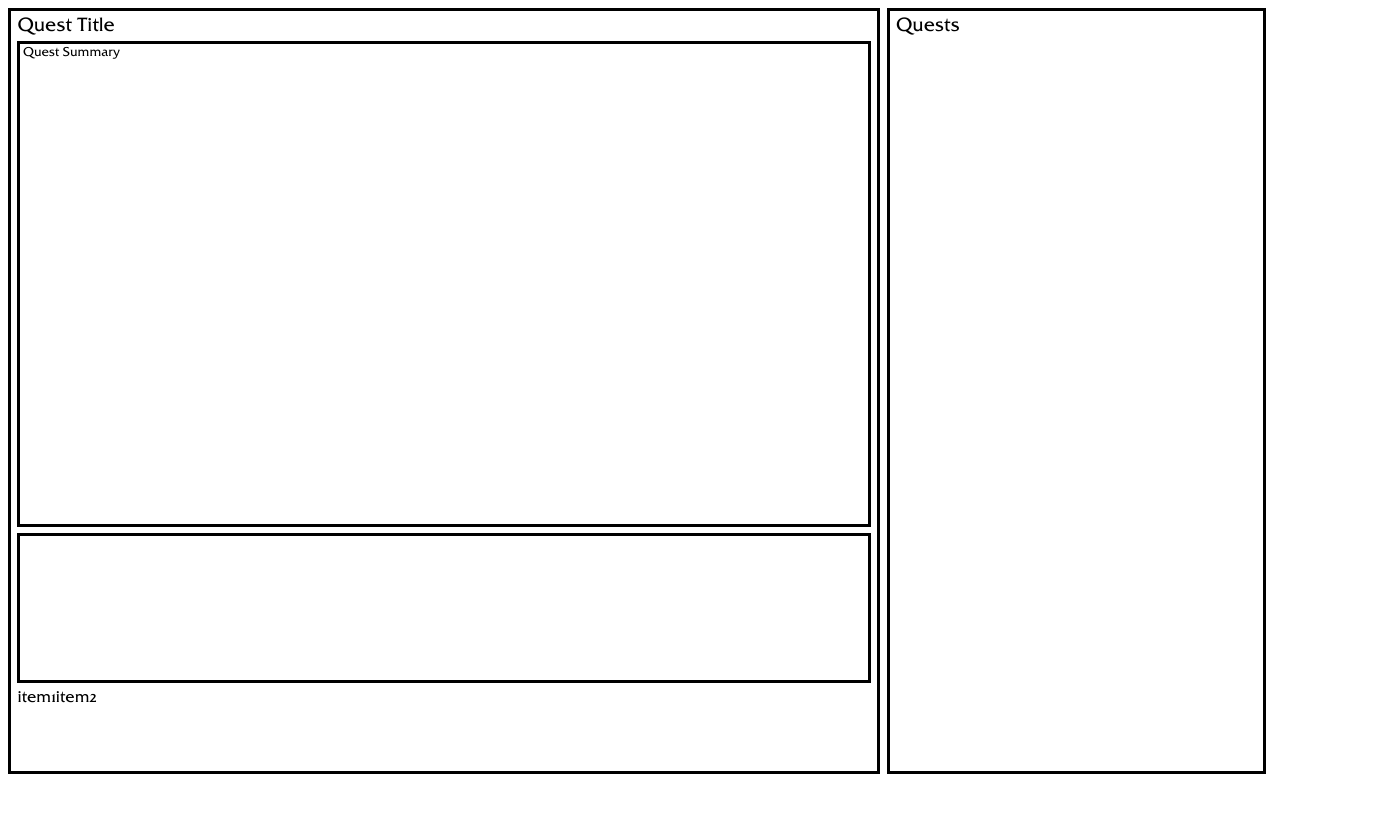
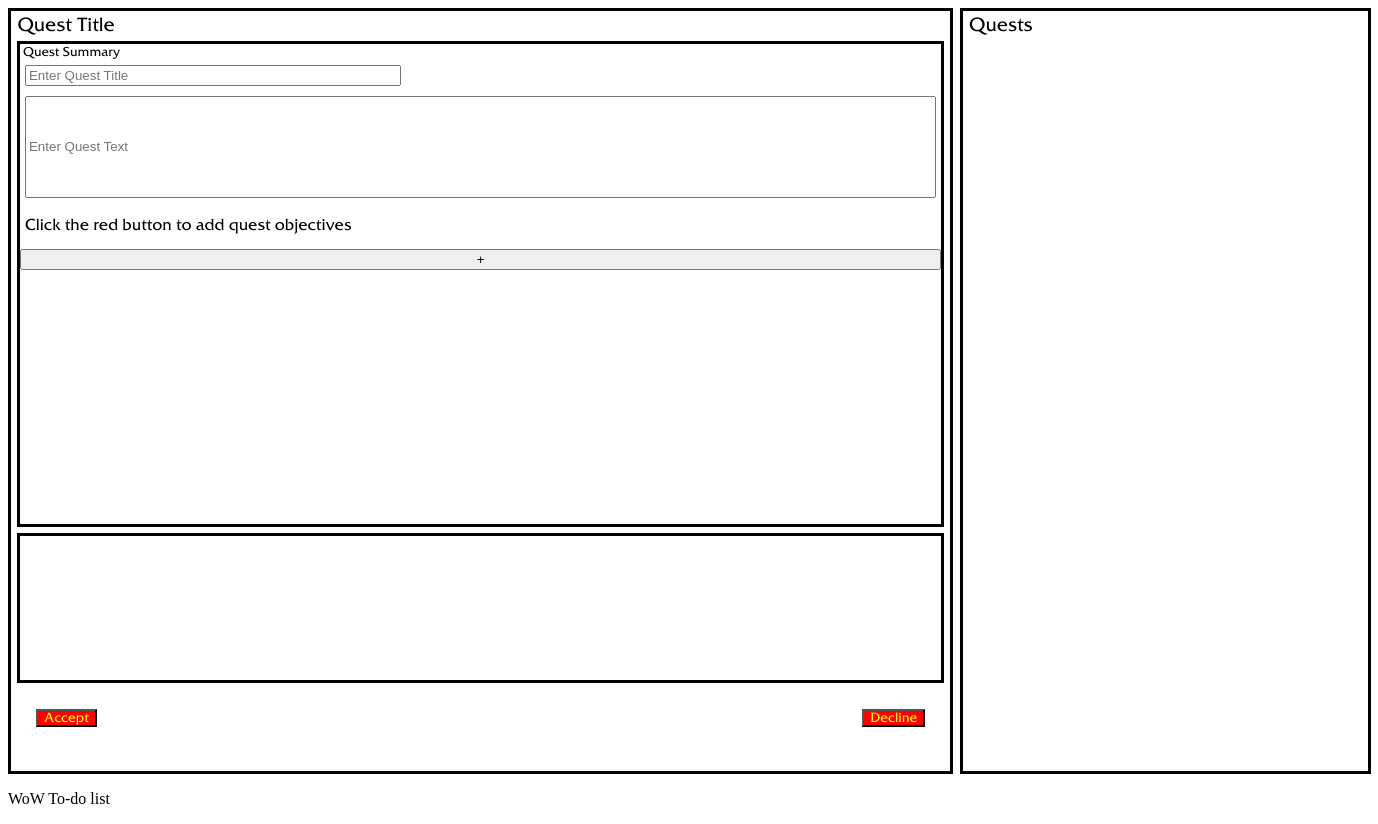
Before and after one commit to cousinvinny/First-Javascript-Project, a plain HTML site: page index.html in a window 1280 px wide. Shown: the whole page, 1378 px wide, since content can reach past the window. Before the commit the page ends 800 px from the top, so only its background shows below. Drawn offline with Linux system fonts and the light colour scheme.

Commit message:
added some javascript and layout changes

```diff
--- a/applayout.css
+++ b/applayout.css
@@ -6,6 +6,18 @@
 @font-face {
     font-family: friz-quadrata-bold;
     src: url(fonts/friz-quadrata-bold-italic-os-5870341205e0f.ttf);
+}
+
+@media screen and (max-width: 1370px) {
+    /* Adjust styles for smaller screens */
+    .grid-container-whole-page {
+        min-width: 1370px;
+        min-height: 750px;
+    }
+}
+
+body{
+    overflow: hidden;
 }
 
 .grid-container-whole-page{
--- a/index.html
+++ b/index.html
@@ -6,7 +6,124 @@
     <link rel="stylesheet" href="applayout.css" type="text/css">
     <link rel="stylesheet" href="questdetails.css" type="text/css">
     <link rel="stylesheet" href="questlist.css" type="text/css">
+    <link rel="stylesheet" href="rewardsarea.css" type="text/css">
     <title>To Do List</title>
+    <style>
+        @font-face {
+            font-family: friz-quadrata;
+            src: url(fonts/friz-quadrata-regular-os-5870333951e7c.ttf)
+        }
+
+        @font-face {
+            font-family: friz-quadrata-bold;
+            src: url(fonts/friz-quadrata-bold-italic-os-5870341205e0f.ttf);
+        }
+
+        @media screen and (max-width: 1370px) {
+
+            /* Adjust styles for smaller screens */
+            .grid-container-whole-page {
+                min-width: 1370px;
+                min-height: 750px;
+            }
+        }
+
+        body {
+            overflow: hidden;
+        }
+
+        .grid-container-whole-page {
+            display: grid;
+            grid-template-columns: 69% 30%;
+            grid-template-rows: auto;
+            grid-gap: 0.5vw;
+        }
+
+        .container {
+            display: flex;
+            flex-direction: row;
+        }
+
+
+        .quest-details {
+            border-style: solid;
+            height: 95vh;
+            font-family: friz-quadrata;
+        }
+
+        .quest-title {
+            margin: 0.5vw;
+            font-size: 1.5vw;
+        }
+
+        .quest-list-title {
+            margin: 0.5vw;
+            font-size: 1.5vw;
+        }
+
+        .quest-summary-container {
+            margin: 0.5vw;
+            height: 60vh;
+            border-style: solid;
+            display: flex;
+            flex-direction: column;
+        }
+
+        .quest-summary-title {
+            margin: 0.2vw;
+            font-size: 1vw;
+        }
+
+        #add-input-button {
+            background-color: red;
+            color: gold;
+            width: 2%;
+            margin-left: 0.5%;
+        }
+
+
+        .rewards-summary-container {
+            margin: 0.5vw;
+            height: 18vh;
+            border-style: solid;
+        }
+
+        .rewards-summary-container {
+            margin: 0.5vw;
+            height: 18vh;
+            border-style: solid;
+        }
+
+        .accept-decline-container {
+            margin: 0.5vw;
+            height: 7vh;
+            display: flex;
+            flex-direction: row;
+            justify-content: space-between;
+            align-items: center;
+        }
+
+        .accept {
+            margin-left: 2%;
+            font-family: friz-quadrata;
+            background-color: red;
+            color: yellow;
+        }
+
+        .decline {
+            margin-right: 2%;
+            font-family: friz-quadrata;
+            background-color: red;
+            color: yellow;
+        }
+
+        .quest-list {
+            border-style: solid;
+            height: 95vh;
+            font-family: friz-quadrata;
+
+        }
+    </style>
 </head>
 
 <body>
@@ -16,13 +133,20 @@
                 <div class="quest-title" id="quest-title">Quest Title</div>
                 <div class="quest-summary-container">
                     <div class="quest-summary-title">Quest Summary</div>
+                    <input type="text" id="quest-title-input" placeholder="Enter Quest Title"
+                        style="width:40%; margin:0.5%">
+                    <input type="text" id="quest-summary-input" placeholder="Enter Quest Text"
+                        style="height:20%; margin:0.5%">
+                    <p style="margin-left:0.5%">Click the red button to add quest objectives</p>
+                    <button id="add-objective-button">+</button> <!-- Add the + icon -->
+                    <div id="additional-input-container"></div> <!-- Container for additional input -->
                 </div>
                 <div class="rewards-summary-container">
                     <div class="rewards-title"></div>
                 </div>
                 <div class="accept-decline-container">
-                    <div class="accept">item1</div>
-                    <div class="decline">item2</div>
+                    <button class="accept" id="accept-quest-button">Accept</button>
+                    <button class="decline" id="decline-quest-button">Decline</button>
                 </div>
             </div>
         </main>
@@ -32,6 +156,8 @@
             </div>
         </aside>
     </div>
+    <p>WoW To-do list</p>
+    <script src="myApp.js"></script>
 </body>
 
 </html>
--- a/myApp.js
+++ b/myApp.js
@@ -0,0 +1,23 @@
+
+const acceptQuestButton = document.getElementById('accept-quest-button');
+const questTitle = document.getElementById('quest-title');
+const questTitleInput = document.getElementById('quest-title-input');
+
+acceptQuestButton.addEventListener('click', function () {
+    const newTitle = questTitleInput.value;
+    questTitle.textContent = newTitle;
+
+});
+
+
+
+
+const addObjectiveButton = document.getElementById('add-objective-button');
+const additionalInputContainer = document.getElementById('additional-input-container');
+
+addObjectiveButton.addEventListener('click', function () {
+    const newInput = document.createElement('input');
+    newInput.type = 'text';
+    newInput.placeholder = 'Additional Input';
+    additionalInputContainer.appendChild(newInput);
+});
--- a/questdetails.css
+++ b/questdetails.css
@@ -18,6 +18,8 @@
     margin:0.5vw;
     height:60vh;
     border-style:solid;
+    display:flex;
+    flex-direction: column;
 }
 
 .quest-summary-title{
@@ -25,15 +27,9 @@
     font-size: 1vw;
 }
 
-.rewards-summary-container{
-    margin:0.5vw;
-    height:18vh;
-    border-style:solid;
+#add-input-button{
+    background-color: red;
+    color:gold;
+    width:2%;
+    margin-left:0.5%;
 }
-
-.accept-decline-container{
-    margin:0.5vw;
-    display:flex;
-    flex-direction: row;
-    align-items: stretch;
-}
--- a/questlist.css
+++ b/questlist.css
@@ -2,5 +2,4 @@
     border-style:solid;
     height:95vh;
     font-family: friz-quadrata;
-
 }
--- /dev/null
+++ b/rewardsarea.css
@@ -0,0 +1,45 @@
+@font-face{
+    font-family: friz-quadrata;
+    src:url(fonts/friz-quadrata-regular-os-5870333951e7c.ttf)
+}
+
+@font-face {
+    font-family: friz-quadrata-bold;
+    src: url(fonts/friz-quadrata-bold-italic-os-5870341205e0f.ttf);
+}
+
+
+.rewards-summary-container {
+    margin: 0.5vw;
+    height: 18vh;
+    border-style: solid;
+}
+
+.rewards-summary-container {
+    margin: 0.5vw;
+    height: 18vh;
+    border-style: solid;
+}
+
+.accept-decline-container {
+    margin: 0.5vw;
+    height: 7vh;
+    display: flex;
+    flex-direction: row;
+    justify-content: space-between;
+    align-items: center;
+}
+
+.accept {
+    margin-left: 2%;
+    font-family: friz-quadrata;
+    background-color: red;
+    color:yellow;
+}
+
+.decline {
+    margin-right: 2%;
+    font-family: friz-quadrata;
+    background-color: red;
+    color:yellow;
+}
```
